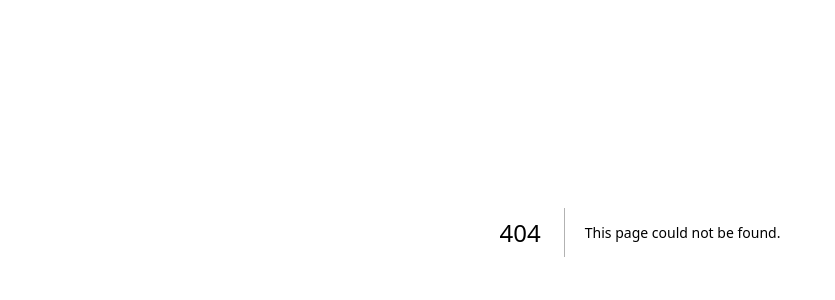
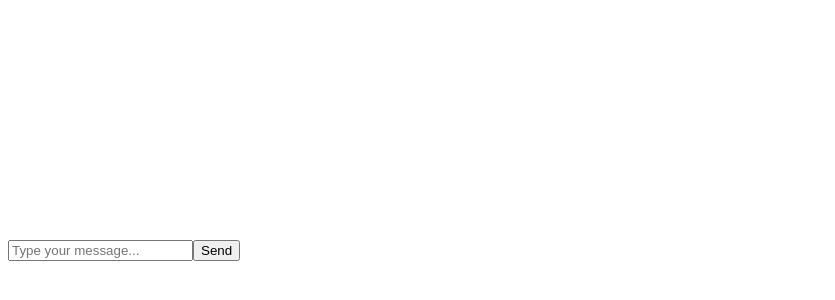
Before and after one commit to Josiassejod1/LLMxLawHackathon, a Next.js app in the folder tenant-chat/: page /chatv2 in a window 1280 px wide. Before the commit this address had no page. Shown: the part 168-468 px from the top of the page, without its empty margins (0-835 px from the left). Built offline with nearby package versions, Linux system fonts and the light colour scheme.

Commit message:
get chat working

```diff
--- a/tenant-chat/pages/chat.js
+++ b/tenant-chat/pages/chat.js
@@ -1,10 +1,9 @@
 "use client";
+
 import React, { useEffect, useState } from "react";
 
 export default function Chat() {
   const [chatWidget, setChatWidget] = useState(null);
-
-  /* the rest of your code */
 
   useEffect(() => {
     const importAndCreateWidget = async () => {
@@ -18,7 +17,7 @@ export default function Chat() {
           placeholder='"Tell Me About My Rights"'
           inputSize="large"
           emptyStateDisplay={"Nothing Loaded Yet"}
-          enableStreaming={true}
+          enableStreaming={false}
           isInitiallyOpen={true}
         />
       );
--- /dev/null
+++ b/tenant-chat/pages/chatv2.js
@@ -0,0 +1,101 @@
+import React, { useState } from "react";
+import axios from "axios";
+
+export default function Chatv2() {
+  const [inputText, setInputText] = useState("");
+  const [messageHistory, setMessageHistory] = useState([]); // [ { message: "Hello", isUser: true }, { message: "Hi", isUser: false }
+
+  function queryVectara(query) {
+    let data = JSON.stringify({
+      query: [
+        {
+          query: query,
+          start: 0,
+          numResults: 10,
+          contextConfig: {
+            sentences_before: 3,
+            sentences_after: 3,
+            start_tag: "<b>",
+            end_tag: "</b>",
+          },
+          corpusKey: [
+            {
+              corpus_id: 3,
+            },
+          ],
+          summary: [
+            {
+              max_summarized_results: 10,
+              response_lang: "en",
+            },
+          ],
+        },
+      ],
+    });
+
+    let config = {
+      method: "post",
+      maxBodyLength: Infinity,
+      url: "https://api.vectara.io/v1/query",
+      headers: {
+        "Content-Type": "application/json",
+        Accept: "application/json",
+        "x-api-key": "zwt_luhStWcjxv0h6RqcgR0ulvzDwLlRg2xWqaBooQ",
+      },
+      data: data,
+    };
+
+    axios(config)
+      .then((response) => {
+        console.log(
+          JSON.stringify(response.data.responseSet[0].response[0].text)
+        );
+        setMessageHistory((prevHistory) => [
+          ...prevHistory,
+          {
+            role: "system",
+            response: JSON.stringify(
+              JSON.stringify(response.data.responseSet[0].response[0].text)
+            ),
+          },
+        ]);
+      })
+      .catch((error) => {
+        console.log(error);
+      });
+  }
+
+  return (
+    <div>
+      <div style={{ height: "400px", overflowY: "auto" }}>
+        {messageHistory.map((history, index) => (
+          <div key={index}>
+            <strong>{history.role}</strong>
+            <p>{history.response}</p>
+          </div>
+        ))}
+      </div>
+      <input
+        type="text"
+        value={inputText}
+        onChange={(e) => setInputText(e.target.value)}
+        placeholder="Type your message..."
+      />
+      <button
+        onClick={() => {
+          queryVectara(inputText);
+          setMessageHistory((prevHistory) => [
+            ...prevHistory,
+            {
+              role: "user",
+              response: inputText,
+            },
+          ]);
+          setInputText("");
+        }}
+      >
+        Send
+      </button>
+    </div>
+  );
+}
```
